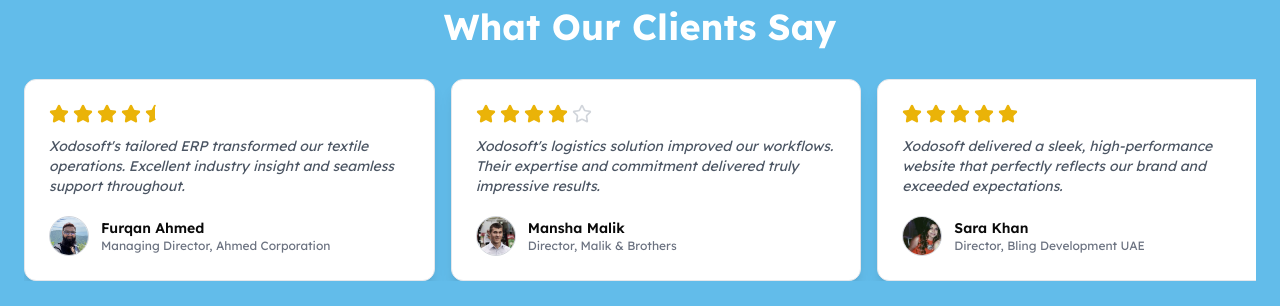
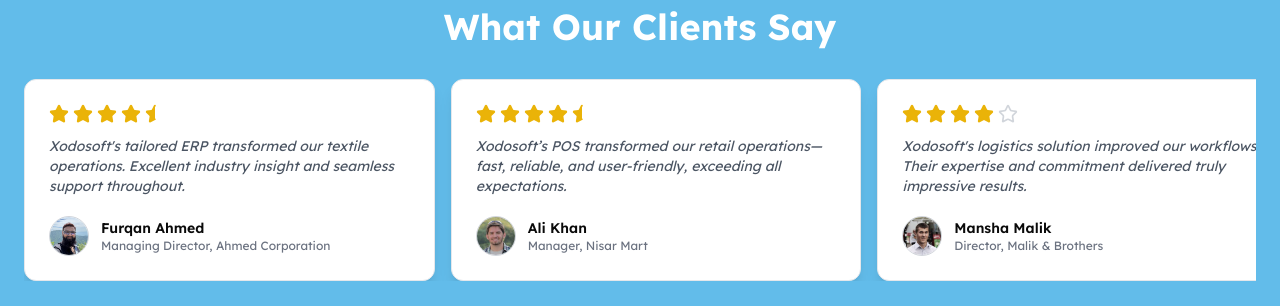
Before and after one commit to xodosoft/xodosoft, a Next.js app: page / in a window 1280 px wide. Shown: the part 5080-5386 px from the top of the page. Built offline with nearby package versions, Linux system fonts and the light colour scheme; no server answers; the database is empty.

Commit message:
Update testimonial.tsx

```diff
--- a/src/components/testimonial.tsx
+++ b/src/components/testimonial.tsx
@@ -14,6 +14,14 @@
         rating: 4.5,
         comment:
             "Xodosoft's tailored ERP transformed our textile operations. Excellent industry insight and seamless support throughout.",
+    },
+    {
+        name: "Ali Khan",
+        role: "Manager, Nisar Mart",
+        image: "/images/testimonials/06.jpg",
+        rating: 4.5,
+        comment:
+            "Xodosoft’s POS transformed our retail operations—fast, reliable, and user-friendly, exceeding all expectations.",
     },
     {
         name: "Mansha Malik",
```
